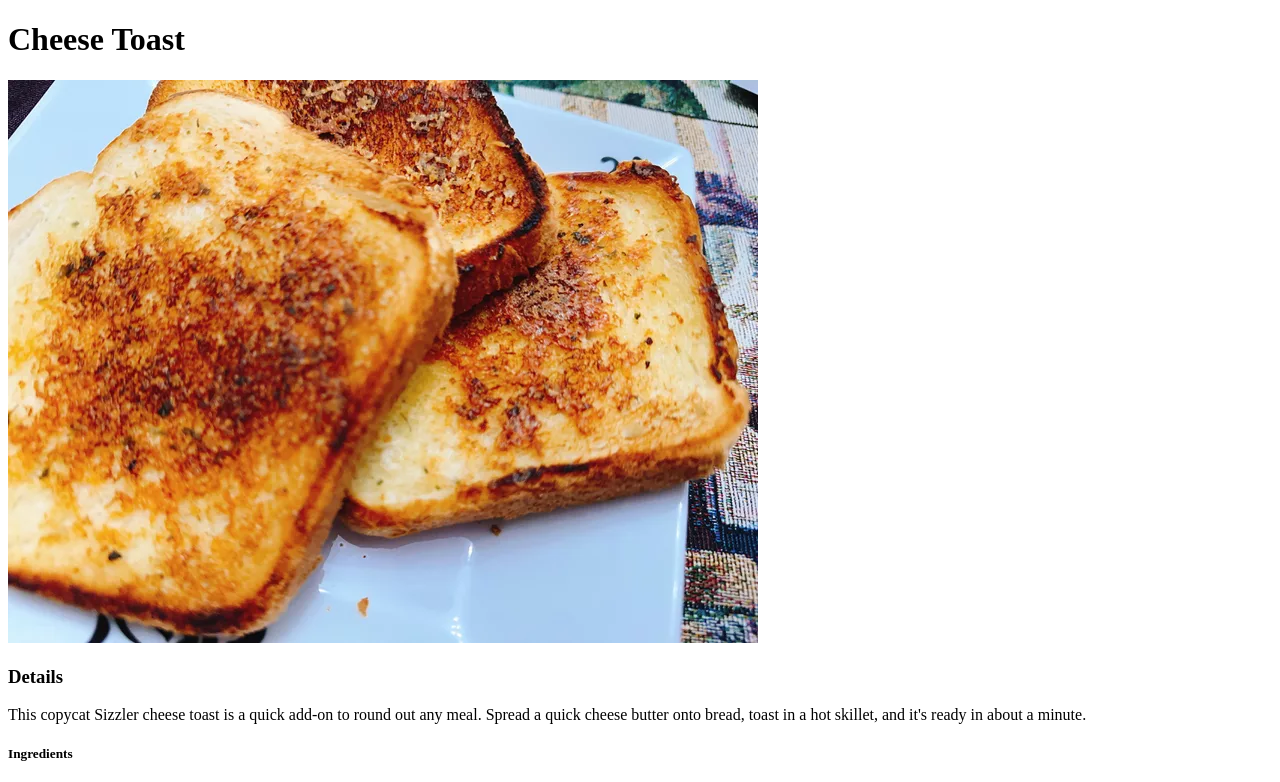
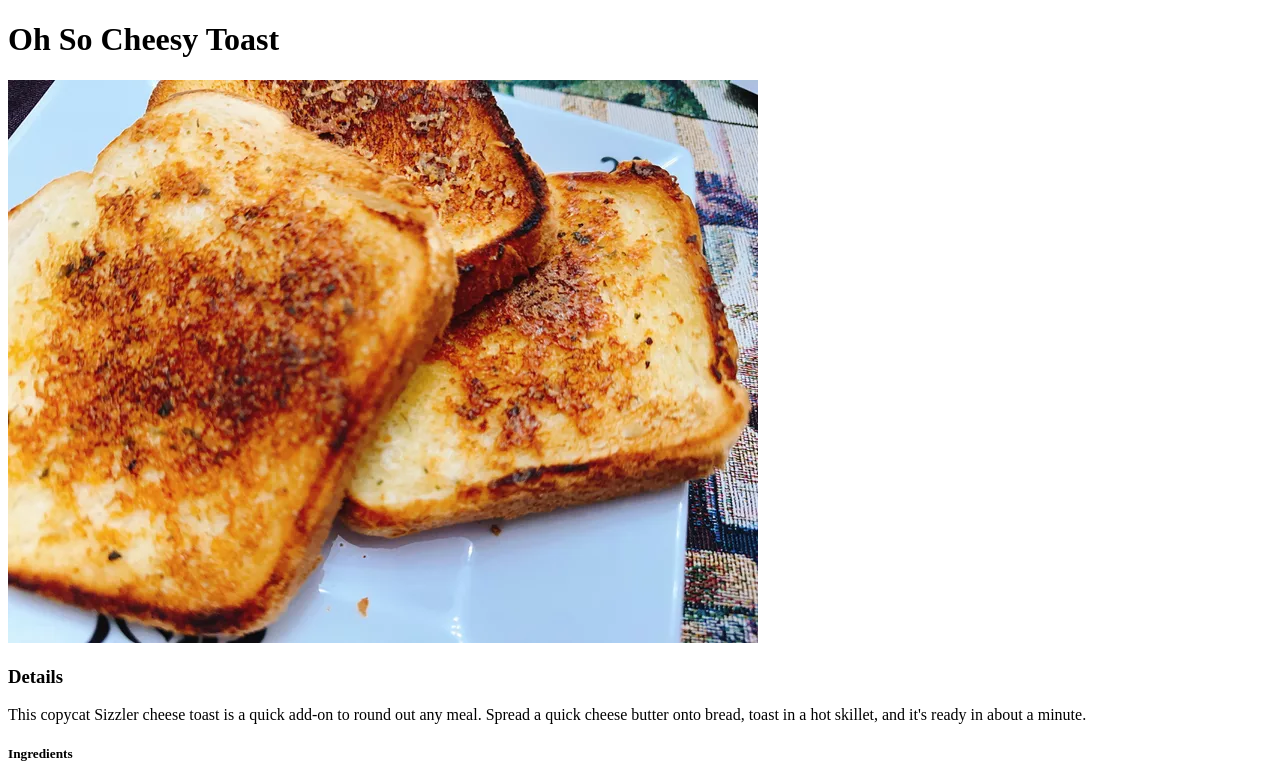
Before and after one commit to stugeria/odin-recipes, a plain HTML site: page recipes/oh-so-cheesy-toast.html in a window 1280 px wide. Shown: the top 782 px of the page. Drawn offline with Linux system fonts and the light colour scheme.

Commit message:
Fix recipe names again

```diff
--- a/recipes/oh-so-cheesy-toast.html
+++ b/recipes/oh-so-cheesy-toast.html
@@ -6,7 +6,7 @@
     <title>Oh So Cheesy Toast Recipe</title>
 </head>
 <body>
-    <h1>Cheese Toast</h1>
+    <h1>Oh So Cheesy Toast</h1>
     <img src="Cheese Toast Recipe.jpg" alt="Cheese Toast Photo">
     <h3>Details</h3>
     <p>This copycat Sizzler cheese toast is a quick add-on to round out any meal. Spread a quick cheese butter onto bread, toast in a hot skillet, and it's ready in about a minute.</p>
```
Also changed, not shown: recipes/yummy-cheese-toast.html (+1 -1 lines).
